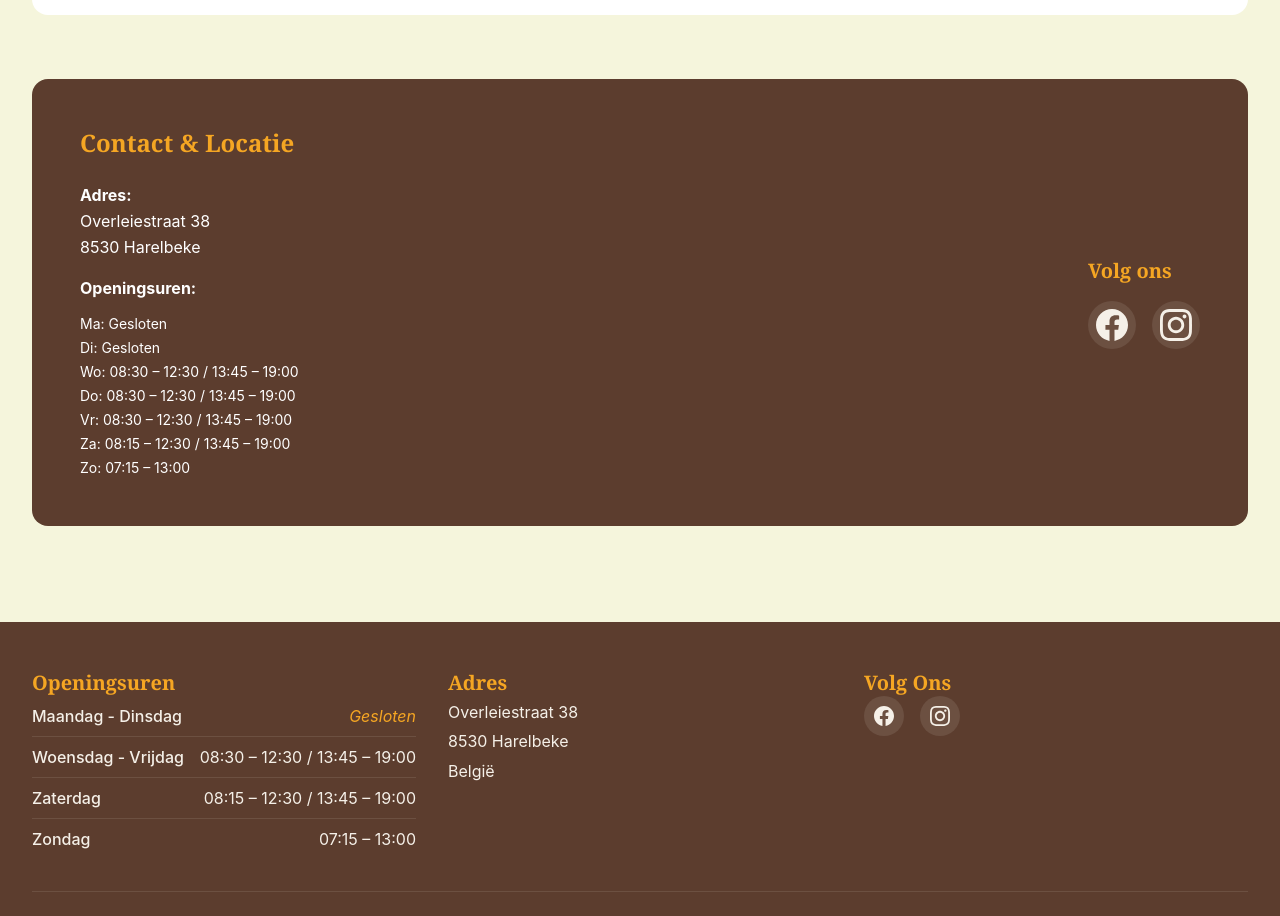
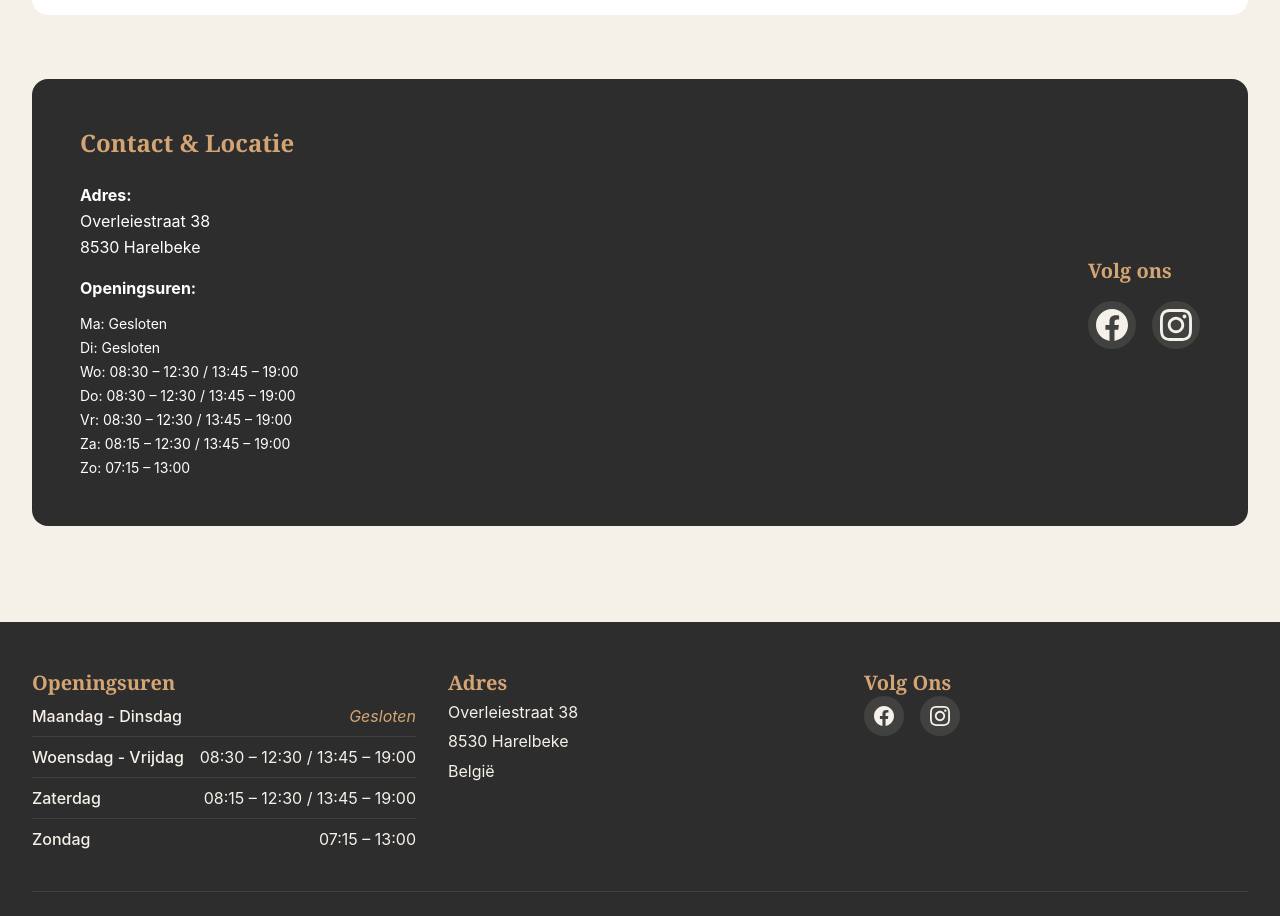
Before and after one commit to SanderVanryckeghem/bakkerij_vanryckeghem, an Angular app in the folder bakkerij_vanryckeghem/: page / in a window 1280 px wide. Shown: the part 1353-2269 px from the top of the page. Built offline with nearby package versions, Linux system fonts and the light colour scheme.

Commit message:
Update colours

```diff
--- a/bakkerij_vanryckeghem/src/app/shared/styles/_colors.scss
+++ b/bakkerij_vanryckeghem/src/app/shared/styles/_colors.scss
@@ -1,17 +1,17 @@
 // This file is auto-generated from colors.js - DO NOT EDIT DIRECTLY
 // Edit colors.js instead, then regenerate this file
 
-// Bakery Color Palette - Single Source of Truth
+// Bakery Color Palette - Subtle & Elegant
 $bakery-cream: #F5F0E8;
 $bakery-cream-dark: #E8DED0;
 
-$bakery-brown: #5C3D2E;
-$bakery-brown-dark: #3D2820;
-$bakery-brown-light: #7A5A48;
+$bakery-brown: #2D2D2D;
+$bakery-brown-dark: #1A1A1A;
+$bakery-brown-light: #5A5A5A;
 
-$bakery-gold: #F5A623;
-$bakery-gold-dark: #D4921F;
-$bakery-gold-light: #F7B84B;
+$bakery-gold: #D4A574;
+$bakery-gold-dark: #B8906A;
+$bakery-gold-light: #E0B98A;
 
 // Neutral colors
 $white: #FFFFFF;
@@ -29,19 +29,19 @@ $success-light: #D1FAE5;
 $success-border: #A7F3D0;
 
 // Shadow colors (using rgba for transparency)
-$shadow-brown-light: rgba(92, 61, 46, 0.06);
-$shadow-brown-medium: rgba(92, 61, 46, 0.1);
-$shadow-brown-dark: rgba(92, 61, 46, 0.2);
-$shadow-brown-darker: rgba(92, 61, 46, 0.08);
-$shadow-brown-darkest: rgba(92, 61, 46, 0.15);
+$shadow-brown-light: rgba(45, 45, 45, 0.06);
+$shadow-brown-medium: rgba(45, 45, 45, 0.1);
+$shadow-brown-dark: rgba(45, 45, 45, 0.2);
+$shadow-brown-darker: rgba(45, 45, 45, 0.08);
+$shadow-brown-darkest: rgba(45, 45, 45, 0.15);
 
-$shadow-gold-light: rgba(245, 166, 35, 0.3);
-$shadow-gold-medium: rgba(245, 166, 35, 0.4);
+$shadow-gold-light: rgba(212, 165, 116, 0.3);
+$shadow-gold-medium: rgba(212, 165, 116, 0.4);
 
 $shadow-black: rgba(0, 0, 0, 0.3);
 
 // Overlay colors
 $overlay-cream: rgba(245, 240, 232, 0.1);
 $overlay-cream-medium: rgba(245, 240, 232, 0.7);
-$overlay-brown-dark: rgba(61, 40, 32, 0.85);
-$overlay-brown: rgba(92, 61, 46, 0.7);
+$overlay-brown-dark: rgba(26, 26, 26, 0.85);
+$overlay-brown: rgba(45, 45, 45, 0.7);
--- a/bakkerij_vanryckeghem/src/app/shared/styles/colors.js
+++ b/bakkerij_vanryckeghem/src/app/shared/styles/colors.js
@@ -2,16 +2,16 @@
 // Used by both Tailwind config and SCSS files
 
 const colors = {
-  // Bakery Color Palette
+  // Bakery Color Palette - Subtle & Elegant
   bakery: {
-    cream: '#F5F5DC',
+    cream: '#F5F0E8',
     'cream-dark': '#E8DED0',
-    brown: '#5C3D2E',
-    'brown-dark': '#3D2820',
-    'brown-light': '#7A5A48',
-    gold: '#F5A623',
-    'gold-dark': '#D4921F',
-    'gold-light': '#F7B84B',
+    brown: '#2D2D2D',
+    'brown-dark': '#1A1A1A',
+    'brown-light': '#5A5A5A',
+    gold: '#D4A574',
+    'gold-dark': '#B8906A',
+    'gold-light': '#E0B98A',
   },
 
   // Neutral colors
@@ -38,15 +38,15 @@ const colors = {
 // Shadow colors (rgba values)
 const shadows = {
   brown: {
-    light: 'rgba(92, 61, 46, 0.06)',
-    medium: 'rgba(92, 61, 46, 0.1)',
-    dark: 'rgba(92, 61, 46, 0.2)',
-    darker: 'rgba(92, 61, 46, 0.08)',
-    darkest: 'rgba(92, 61, 46, 0.15)',
+    light: 'rgba(45, 45, 45, 0.06)',
+    medium: 'rgba(45, 45, 45, 0.1)',
+    dark: 'rgba(45, 45, 45, 0.2)',
+    darker: 'rgba(45, 45, 45, 0.08)',
+    darkest: 'rgba(45, 45, 45, 0.15)',
   },
   gold: {
-    light: 'rgba(245, 166, 35, 0.3)',
-    medium: 'rgba(245, 166, 35, 0.4)',
+    light: 'rgba(212, 165, 116, 0.3)',
+    medium: 'rgba(212, 165, 116, 0.4)',
   },
   black: 'rgba(0, 0, 0, 0.3)',
 };
@@ -55,8 +55,8 @@ const shadows = {
 const overlays = {
   cream: 'rgba(245, 240, 232, 0.1)',
   'cream-medium': 'rgba(245, 240, 232, 0.7)',
-  'brown-dark': 'rgba(61, 40, 32, 0.85)',
-  brown: 'rgba(92, 61, 46, 0.7)',
+  'brown-dark': 'rgba(26, 26, 26, 0.85)',
+  brown: 'rgba(45, 45, 45, 0.7)',
 };
 
 module.exports = { colors, shadows, overlays };
```
